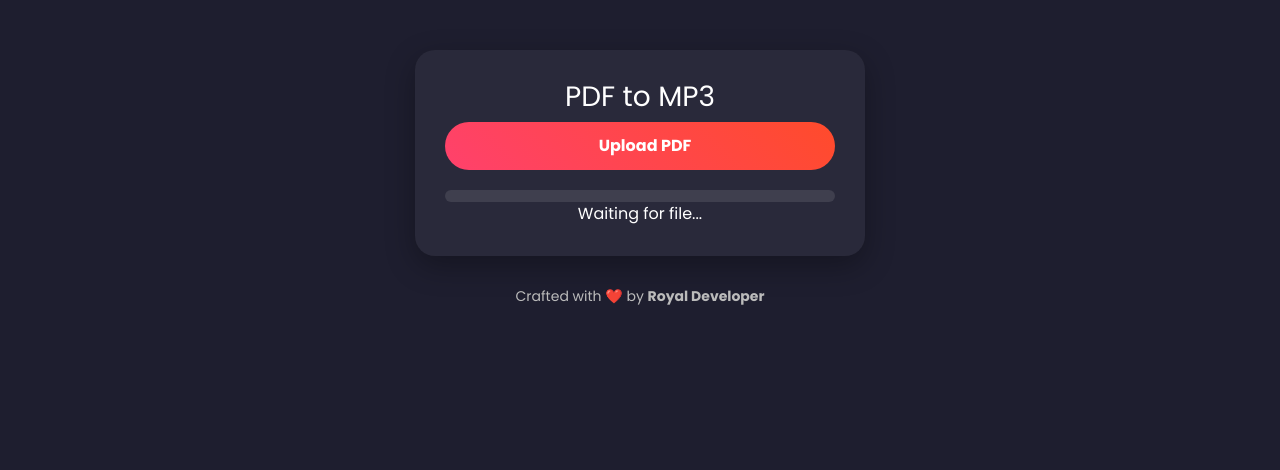
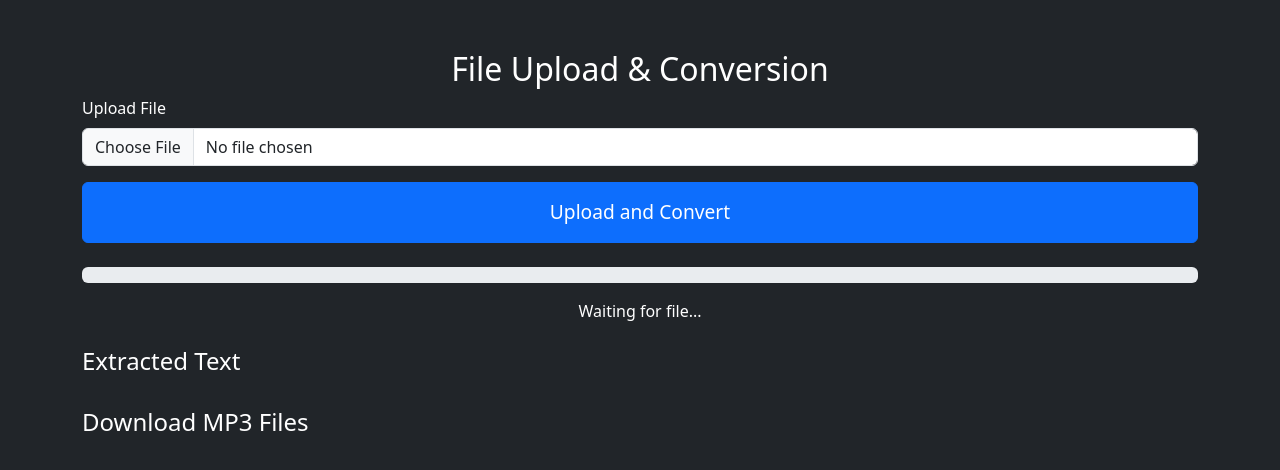
Before and after one commit to royal450/DigitalSolutionsMidia, a Flask app: page / in a window 1280 px wide. Shown: the top 470 px of the page. Run offline with Flask 3, Linux system fonts and the light colour scheme; some libraries are stand-ins or nearby versions.

Commit message:
Update index.html

```diff
--- a/templates/index.html
+++ b/templates/index.html
@@ -3,91 +3,103 @@
 <head>
     <meta charset="UTF-8">
     <meta name="viewport" content="width=device-width, initial-scale=1.0">
-    <title>PDF to MP3</title>
-    <link rel="stylesheet" href="https://cdn.jsdelivr.net/npm/bootstrap@5.3.0/dist/css/bootstrap.min.css">
-    <link href="https://fonts.googleapis.com/css2?family=Poppins:wght@400;600;700&display=swap" rel="stylesheet">
+    <title>File Upload and Conversion</title>
+    <!-- Include Bootstrap CSS -->
+    <link href="https://cdn.jsdelivr.net/npm/bootstrap@5.3.0-alpha1/dist/css/bootstrap.min.css" rel="stylesheet">
+    <link href="https://cdn.jsdelivr.net/npm/@fortawesome/fontawesome-free/css/all.min.css" rel="stylesheet">
     <style>
-        body { background-color: #1e1e2f; color: white; font-family: 'Poppins', sans-serif; text-align: center; padding-top: 50px; }
-        .container-box { background: rgba(255, 255, 255, 0.05); border-radius: 20px; padding: 30px; width: 450px; margin: auto; box-shadow: 0 10px 30px rgba(0, 0, 0, 0.3); }
-        .progress-container { background: rgba(255, 255, 255, 0.1); height: 12px; border-radius: 10px; overflow: hidden; margin-top: 20px; }
-        .progress-bar { background: linear-gradient(45deg, #ff416c, #ff4b2b); height: 100%; width: 0%; border-radius: 10px; transition: width 0.5s ease; }
-        .btn-custom { background: linear-gradient(45deg, #ff416c, #ff4b2b); color: white; font-weight: bold; border: none; padding: 12px 25px; border-radius: 50px; cursor: pointer; width: 100%; }
-        .branding { margin-top: 30px; font-size: 14px; color: #bbb; }
-        .file-upload-label { display: flex; align-items: center; justify-content: center; gap: 10px; cursor: pointer; }
-        .play-btn, .download-btn { display: none; margin-top: 15px; }
-        .extracted-text { background: rgba(255, 255, 255, 0.1); padding: 15px; border-radius: 10px; margin-top: 20px; text-align: left; max-height: 200px; overflow-y: auto; display: none; }
+        body {
+            background-color: #212529;
+            color: white;
+        }
+        .container {
+            margin-top: 50px;
+        }
+        .progress-bar {
+            width: 0%;
+        }
+        .btn {
+            font-size: 1.2rem;
+            padding: 15px;
+        }
     </style>
 </head>
 <body>
-    <div class="container-box">
-        <h3>PDF to MP3</h3>
-        <input type="file" id="fileUpload" accept=".pdf" hidden>
-        <label for="fileUpload" class="btn-custom file-upload-label"><i class="fas fa-cloud-upload-alt"></i> Upload PDF</label>
-        <div class="progress-container"><div class="progress-bar"></div></div>
-        <div class="status-box">Waiting for file...</div>
-        <div class="extracted-text" id="extractedText"><strong>Extracted Text:</strong><p id="textContent"></p></div>
-        <button class="btn-custom play-btn"><i class="fas fa-play"></i> Play Audio</button>
-        <button class="btn-custom download-btn"><i class="fas fa-download"></i> Download MP3</button>
+
+<div class="container">
+    <h2 class="text-center">File Upload & Conversion</h2>
+
+    <!-- Upload Form -->
+    <form id="uploadForm" enctype="multipart/form-data">
+        <div class="mb-3">
+            <label for="file" class="form-label">Upload File</label>
+            <input type="file" class="form-control" id="file" name="file" accept=".pdf,.txt,.html">
+        </div>
+        <button type="submit" class="btn btn-primary w-100">Upload and Convert</button>
+    </form>
+
+    <!-- Progress Bar -->
+    <div class="mt-4">
+        <div class="progress">
+            <div id="progressBar" class="progress-bar" role="progressbar" aria-valuenow="0" aria-valuemin="0" aria-valuemax="100"></div>
+        </div>
     </div>
-    <div class="branding">Crafted with ❤️ by <strong>Royal Developer</strong></div>
 
-    <script>
-        const fileInput = document.getElementById("fileUpload");
-        const progressBar = document.querySelector(".progress-bar");
-        const statusBox = document.querySelector(".status-box");
-        const playButton = document.querySelector(".play-btn");
-        const downloadButton = document.querySelector(".download-btn");
-        const extractedTextDiv = document.getElementById("extractedText");
-        const textContent = document.getElementById("textContent");
-        let audio = null;
+    <!-- Status Text -->
+    <div id="status" class="mt-3 text-center">Waiting for file...</div>
 
-        fileInput.addEventListener("change", async function() {
-            if (fileInput.files.length > 0) {
-                // ✅ Reset UI (purana text, buttons reset)
-                progressBar.style.width = "0%";
-                statusBox.textContent = "Uploading PDF...";
-                extractedTextDiv.style.display = "none";
-                playButton.style.display = "none";
-                downloadButton.style.display = "none";
-                textContent.textContent = "";
+    <!-- Extracted Text -->
+    <div id="extractedText" class="mt-4">
+        <h4>Extracted Text</h4>
+        <pre id="extractedTextContent"></pre>
+    </div>
 
-                let formData = new FormData();
-                formData.append("file", fileInput.files[0]);
+    <!-- MP3 Files -->
+    <div id="mp3Files" class="mt-4">
+        <h4>Download MP3 Files</h4>
+        <ul id="mp3FilesList"></ul>
+    </div>
+</div>
 
-                let response = await fetch("/upload", { method: "POST", body: formData });
-                let data = await response.json();
+<!-- Include Bootstrap JS and jQuery -->
+<script src="https://cdn.jsdelivr.net/npm/bootstrap@5.3.0-alpha1/dist/js/bootstrap.bundle.min.js"></script>
+<script src="https://code.jquery.com/jquery-3.6.0.min.js"></script>
+<script>
+    // Handle form submission and progress
+    $('#uploadForm').on('submit', function (e) {
+        e.preventDefault();
+        var formData = new FormData(this);
 
-                if (data.mp3_file && data.text) {
-                    progressBar.style.width = "100%";
-                    statusBox.textContent = "Conversion Complete!";
-                    playButton.style.display = "block";
-                    downloadButton.style.display = "block";
-                    extractedTextDiv.style.display = "block";
-                    textContent.textContent = data.text;
-                    audio = new Audio(`/output/${data.mp3_file}`);
-                } else {
-                    statusBox.textContent = "Error: " + data.error;
-                }
+        $('#status').text('Uploading...');
+        $.ajax({
+            url: '/upload',
+            type: 'POST',
+            data: formData,
+            contentType: false,
+            processData: false,
+            xhr: function () {
+                var xhr = new XMLHttpRequest();
+                xhr.upload.addEventListener('progress', function (e) {
+                    if (e.lengthComputable) {
+                        var percent = (e.loaded / e.total) * 100;
+                        $('#progressBar').css('width', percent + '%').attr('aria-valuenow', percent);
+                    }
+                });
+                return xhr;
+            },
+            success: function (response) {
+                $('#status').text('Conversion Complete!');
+                $('#extractedTextContent').text(response.extracted_text);
+                $('#mp3FilesList').html(response.mp3_files.map(function (file) {
+                    return '<li><a href="/download/' + file + '" target="_blank">' + file + '</a></li>';
+                }).join(''));
+            },
+            error: function (err) {
+                $('#status').text('Error occurred!');
             }
         });
+    });
+</script>
 
-        playButton.addEventListener("click", function() {
-            if (audio) {
-                if (audio.paused) {
-                    audio.play();
-                    playButton.innerHTML = '<i class="fas fa-stop"></i> Stop Audio';
-                } else {
-                    audio.pause();
-                    playButton.innerHTML = '<i class="fas fa-play"></i> Play Audio';
-                }
-            }
-        });
-
-        downloadButton.addEventListener("click", function() {
-            if (audio) {
-                window.location.href = `/output/${audio.src.split("/").pop()}`;
-            }
-        });
-    </script>
 </body>
-        </html>
+</html>
```
